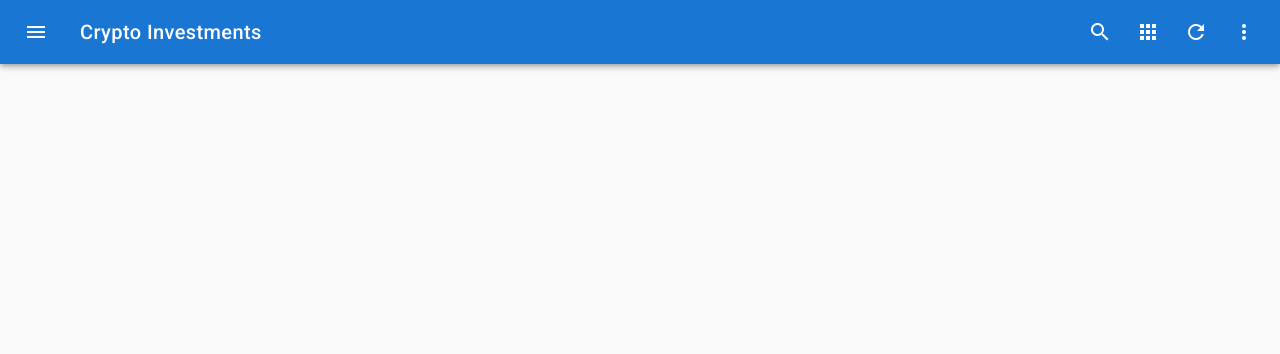
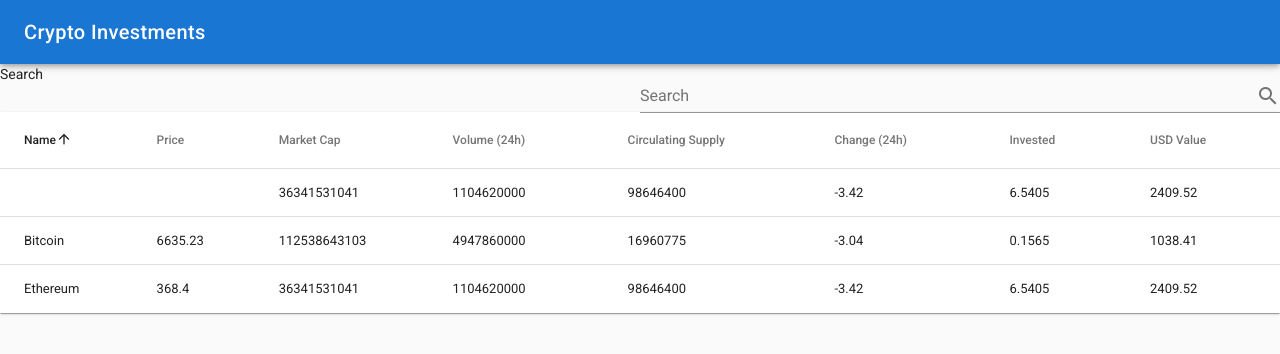
Before and after one commit to flapdragon/crypto-portfolio, a Vue app: page /#/ in a window 1280 px wide. Shown: the top 354 px of the page. Built offline with nearby package versions, Linux system fonts and the light colour scheme.

Commit message:
Add hard coded data. Add basic search. Add data table.

```diff
--- a/package.json
+++ b/package.json
@@ -13,6 +13,10 @@
     "build": "node build/build.js"
   },
   "dependencies": {
+    "@fortawesome/fontawesome": "^1.1.5",
+    "@fortawesome/fontawesome-free-brands": "^5.0.9",
+    "@fortawesome/fontawesome-free-solid": "^5.0.9",
+    "@fortawesome/vue-fontawesome": "0.0.22",
     "vue": "^2.5.2",
     "vue-router": "^3.0.1",
     "vuetify": "^1.0.13"
--- a/src/components/Home.vue
+++ b/src/components/Home.vue
@@ -1,40 +1,116 @@
 <template>
   <div>
     <v-toolbar dark color="primary">
-      <v-toolbar-side-icon></v-toolbar-side-icon>
+      <!-- <v-toolbar-side-icon></v-toolbar-side-icon> -->
+      <font-awesome-icon :icon="icon" class="toolbar-icon-custom" />
       <v-toolbar-title class="white--text">Crypto Investments</v-toolbar-title>
-      <v-spacer></v-spacer>
-      <v-btn icon>
-        <v-icon>search</v-icon>
-      </v-btn>
-      <v-btn icon>
-        <v-icon>apps</v-icon>
-      </v-btn>
-      <v-btn icon>
-        <v-icon>refresh</v-icon>
-      </v-btn>
-      <v-btn icon>
-        <v-icon>more_vert</v-icon>
-      </v-btn>
     </v-toolbar>
+    <v-layout row wrap>
+      <v-flex xs6>
+        Search
+      </v-flex>
+      <v-flex xs6>
+        <v-text-field
+          append-icon="search"
+          label="Search"
+          single-line
+          hide-details
+          v-model="search"
+        ></v-text-field>
+      </v-flex>
+    </v-layout>
+    <v-data-table
+      :headers="headers"
+      :items="items"
+      :search="search"
+      hide-actions
+      class="elevation-1"
+    >
+      <template slot="items" slot-scope="props">
+        <td>{{ props.item.name }}</td>
+        <td class="text-xs-left">{{ props.item.price }}</td>
+        <td class="text-xs-left">{{ props.item.marketCap }}</td>
+        <td class="text-xs-left">{{ props.item.volume24h }}</td>
+        <td class="text-xs-left">{{ props.item.circulatingSupply }}</td>
+        <td class="text-xs-left">{{ props.item.change24h }}</td>
+        <td class="text-xs-left">{{ props.item.invested }}</td>
+        <td class="text-xs-left">{{ props.item.usdValue }}</td>
+      </template>
+    </v-data-table>
   </div>
 </template>
 
 <script>
+import FontAwesomeIcon from '@fortawesome/vue-fontawesome'
+import { faBitcoin } from '@fortawesome/fontawesome-free-brands'
+
 export default {
   name: 'Home',
   data () {
     return {
-      msg: 'Welcome to Your Vue.js App'
+      search: '',
+      headers: [
+        {
+          text: 'Name',
+          align: 'left',
+          value: 'name'
+        },
+        { text: 'Price', value: 'price' },
+        { text: 'Market Cap', value: 'marketCap' },
+        { text: 'Volume (24h)', value: 'volume24h' },
+        { text: 'Circulating Supply', value: 'circulatingSupply' },
+        { text: 'Change (24h)', value: 'change24h' },
+        { text: 'Invested', value: 'invested' },
+        { text: 'USD Value', value: 'usdValue' }
+      ],
+      items: [
+        {
+          name: 'Bitcoin',
+          price: 6635.23,
+          marketCap: 112538643103,
+          volume24h: 4947860000,
+          circulatingSupply: 16960775,
+          change24h: -3.04,
+          invested: 0.1565,
+          usdValue: 1038.41
+        },
+        {
+          name: 'Ethereum',
+          price: 368.40,
+          marketCap: 36341531041,
+          volume24h: 1104620000,
+          circulatingSupply: 98646400,
+          change24h: -3.42,
+          invested: 6.5405,
+          usdValue: 2409.52
+        },
+        {
+          name: '',
+          price: null,
+          marketCap: 36341531041,
+          volume24h: 1104620000,
+          circulatingSupply: 98646400,
+          change24h: -3.42,
+          invested: 6.5405,
+          usdValue: 2409.52
+        }
+      ]
     }
   },
-  created () {
-    console.log('home')
+  computed: {
+    icon () {
+      return faBitcoin
+    }
+  },
+  components: {
+    FontAwesomeIcon
   }
 }
 </script>
 
 <!-- Add "scoped" attribute to limit CSS to this component only -->
 <style scoped>
-
+  .toolbar-icon-custom {
+    font-size: 28px;
+  }
 </style>
```
Also changed, not shown: 1 other file (tests, documents, lock files or other folders).
